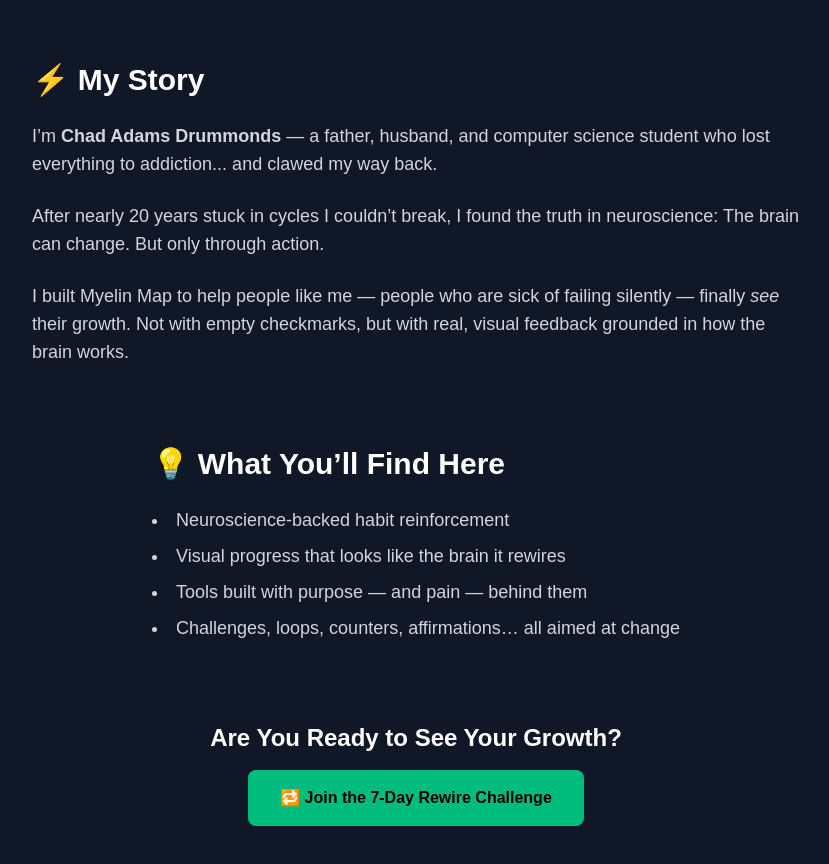
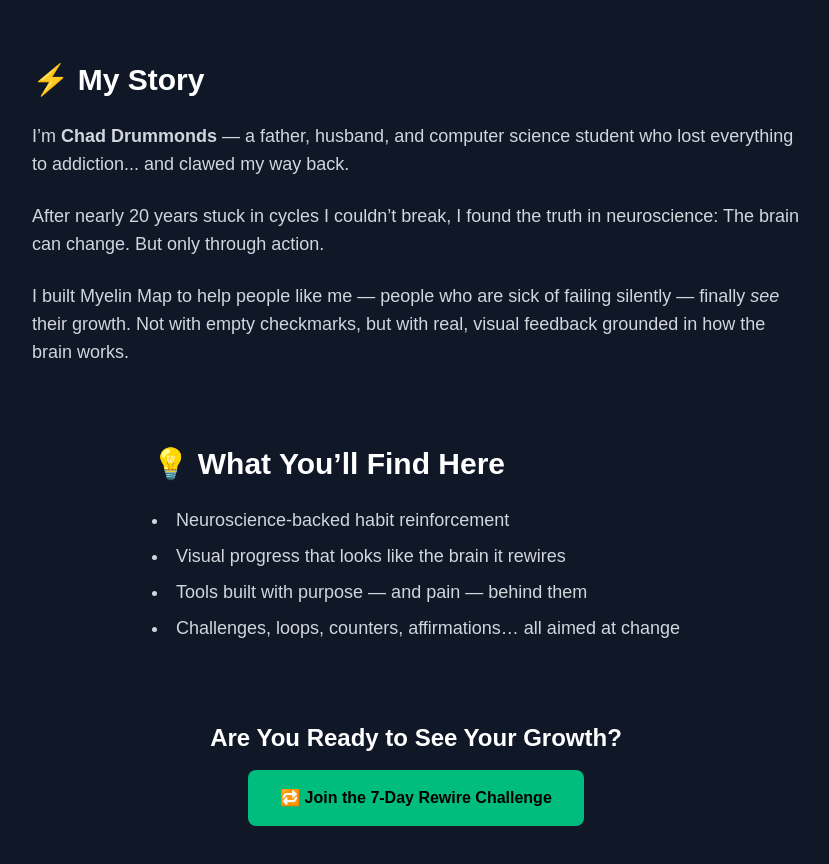
Before and after one commit to bl0ckchained/myelinmap, a Next.js app: page / in a window 1280 px wide. Shown: the part 1860-2724 px from the top of the page, without its empty margins (224-1053 px from the left). Built offline with nearby package versions, Linux system fonts and the light colour scheme.

Commit message:
deleted Adams from home page

```diff
--- a/pages/index.tsx
+++ b/pages/index.tsx
@@ -108,7 +108,7 @@ export default function Home() {
         <section className="mt-20 max-w-3xl text-left space-y-6">
           <h2 className="text-3xl font-bold text-white">⚡ My Story</h2>
           <p className="text-lg text-gray-300">
-            I&rsquo;m <strong>Chad Adams Drummonds</strong> — a father, husband,
+            I&rsquo;m <strong>Chad Drummonds</strong> — a father, husband,
             and computer science student who lost everything to addiction... and
             clawed my way back.
           </p>
```
